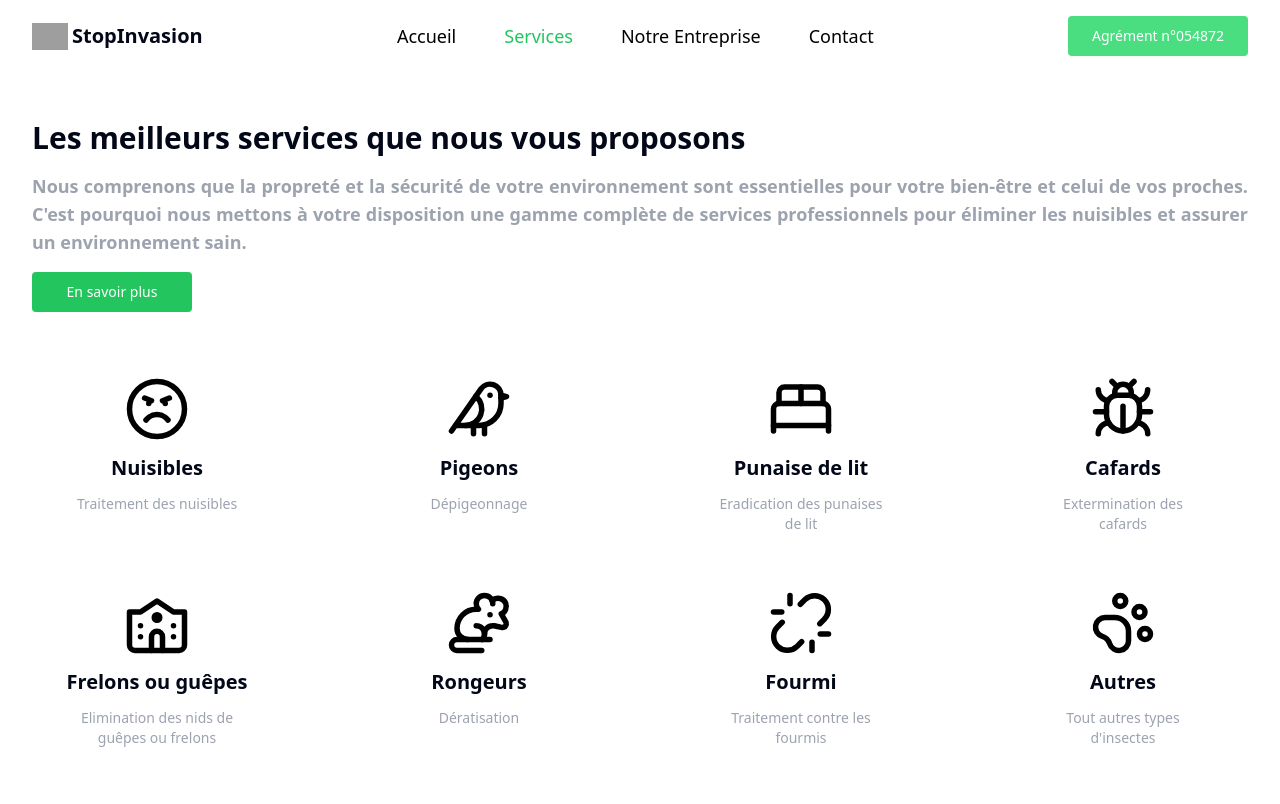
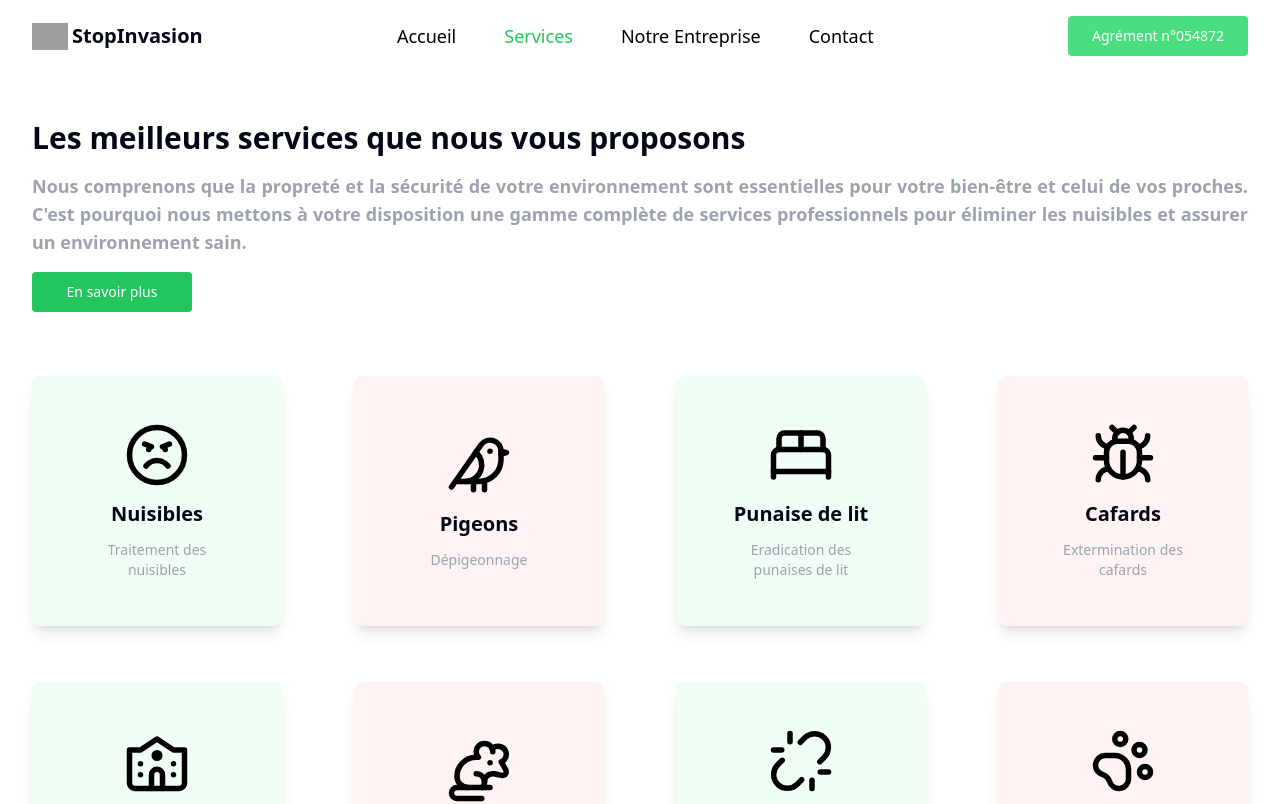
Before and after one commit to FaridAmimri/stopinvasion, a React (Vite) app: page /services in a window 1280 px wide. Shown: the top 804 px of the page. Built offline with nearby package versions, Linux system fonts and the light colour scheme; grey boxes are pictures that could not be loaded.

Commit message:
Update design serviceItem

```diff
--- a/src/components/Service.tsx
+++ b/src/components/Service.tsx
@@ -26,7 +26,7 @@ const Service = () => {
         </div>
       </div>
 
-      <div className='flex gap-8 md:flex-wrap md:justify-between md:gap-14'>
+      <div className='flex flex-col md:flex-row md:flex-wrap items-center gap-8 md:gap-14 md:justify-between'>
         {service.map((serviceItem) => (
           <ServiceItem key={serviceItem.id} data={serviceItem} />
         ))}
--- a/src/components/ServiceItem.tsx
+++ b/src/components/ServiceItem.tsx
@@ -3,7 +3,7 @@ import { ServiceItemType } from '../types/types'
 
 const ServiceItem = ({ data }: { data: ServiceItemType }) => {
   return (
-    <div className='flex flex-col gap-3 w-[250px] md:items-center'>
+    <div className='flex flex-col gap-3 w-[250px] h-[250px] items-center justify-center hover:scale-110 transition-all ease-in-out cursor-pointer shadow-lg p-4 rounded-lg odd:bg-green-50 even:bg-red-50'>
       <div className=''>
         <img src={data.img} alt={data.title} width={66} height={66} />
       </div>
```
